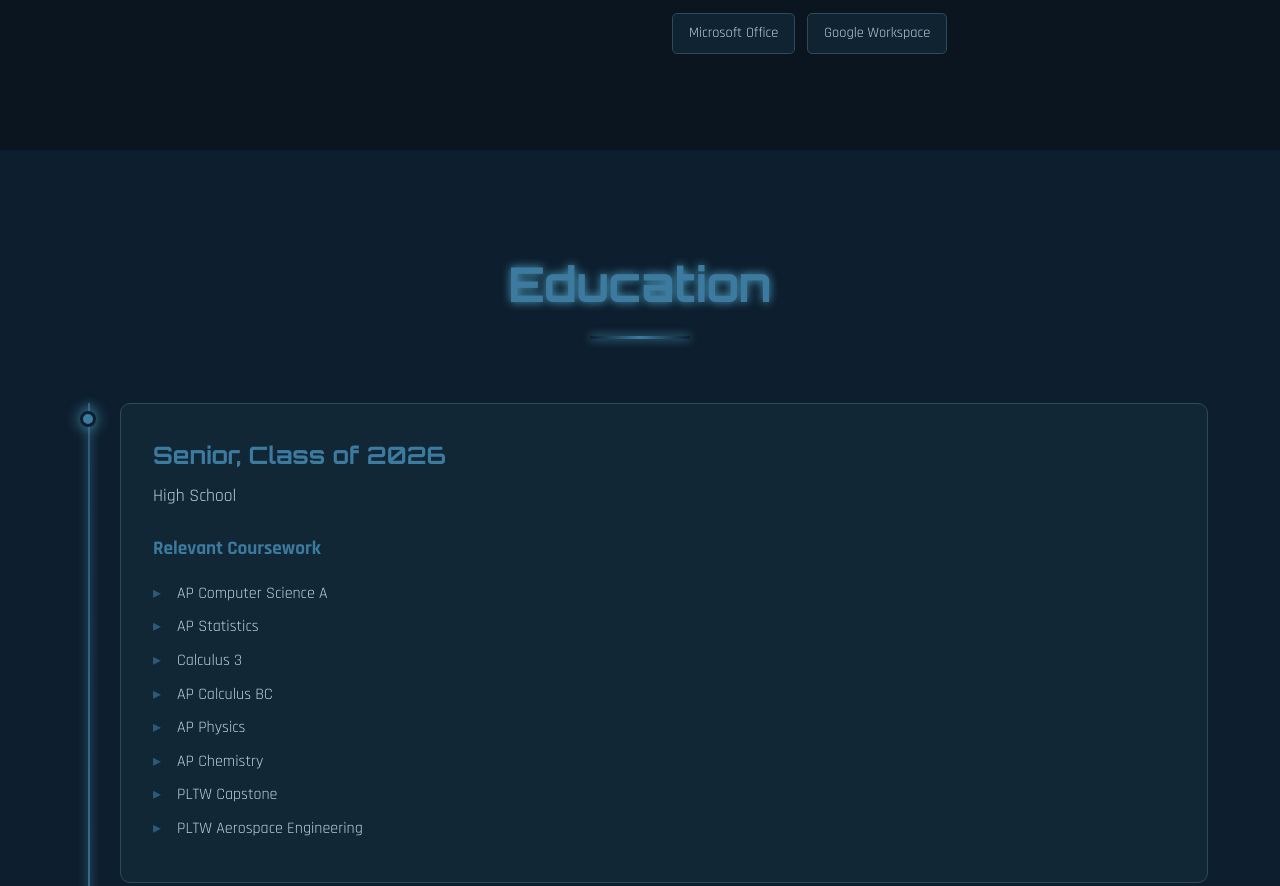
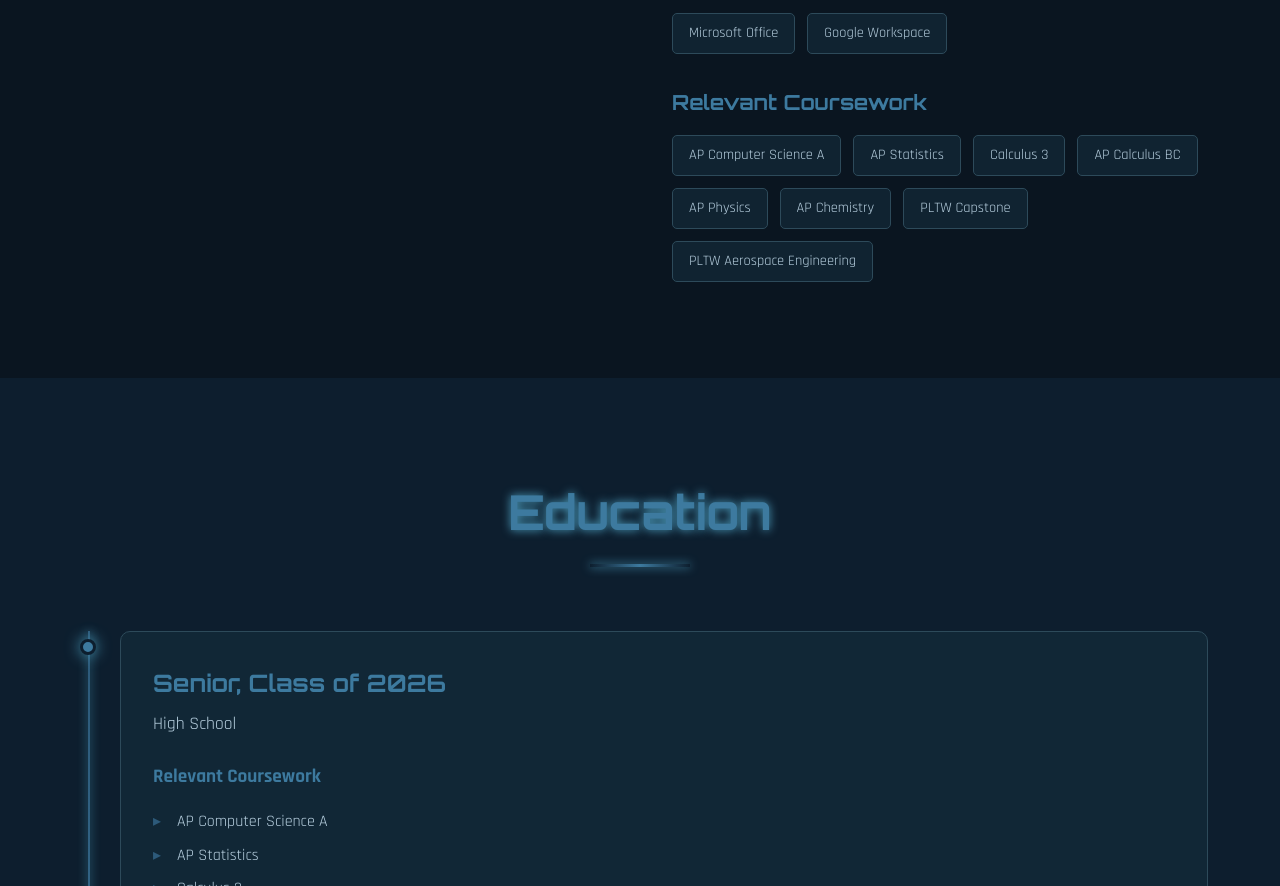
Before and after one commit to shreyasmathur20/personal-website, a plain HTML site: page index.html in a window 1280 px wide. Shown: the part 1334-2220 px from the top of the page. Drawn offline with Linux system fonts and the light colour scheme.

Commit message:
update relevant coursework

```diff
--- a/index.html
+++ b/index.html
@@ -84,6 +84,19 @@
                         <div class="skill-tags">
                             <span class="skill-tag">Microsoft Office</span>
                             <span class="skill-tag">Google Workspace</span>
+                        </div>
+                    </div>
+                    <div class="skill-category">
+                        <h3>Relevant Coursework</h3>
+                        <div class="skill-tags">
+                            <span class="skill-tag">AP Computer Science A</span>
+                            <span class="skill-tag">AP Statistics</span>
+                            <span class="skill-tag">Calculus 3</span>
+                            <span class="skill-tag">AP Calculus BC</span>
+                            <span class="skill-tag">AP Physics</span>
+                            <span class="skill-tag">AP Chemistry</span>
+                            <span class="skill-tag">PLTW Capstone</span>
+                            <span class="skill-tag">PLTW Aerospace Engineering</span>
                         </div>
                     </div>
                 </div>
```
